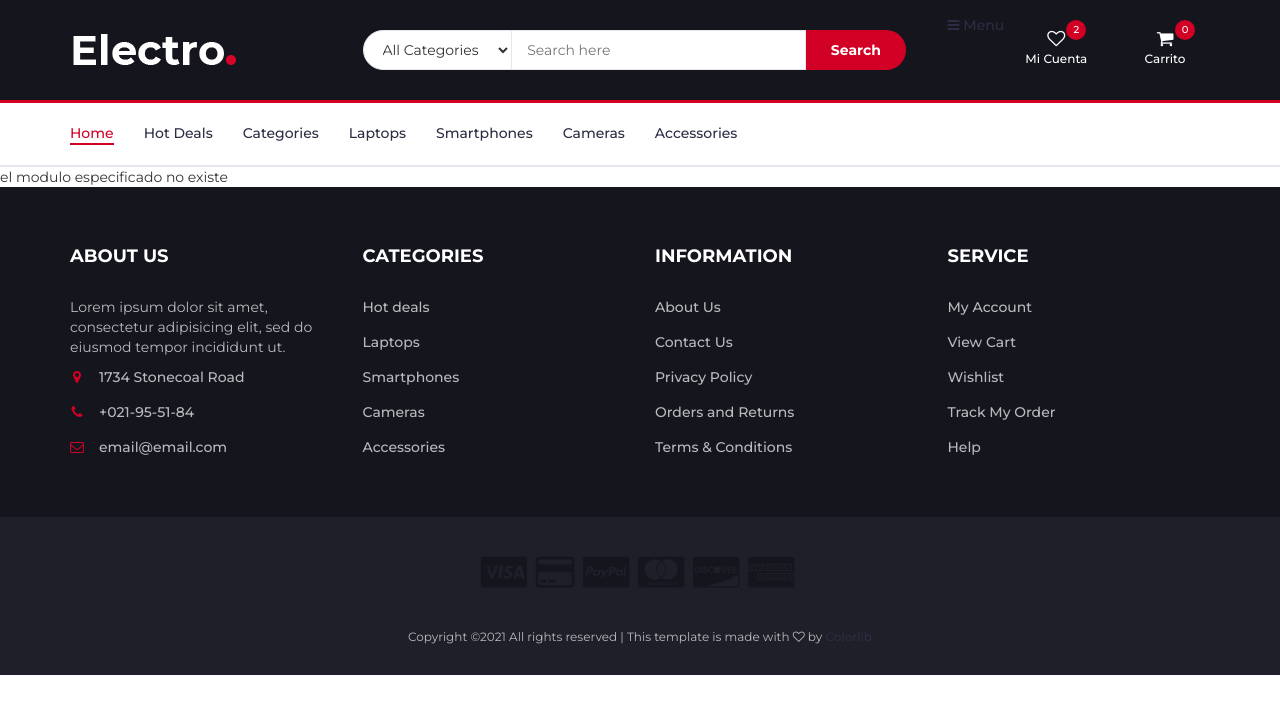
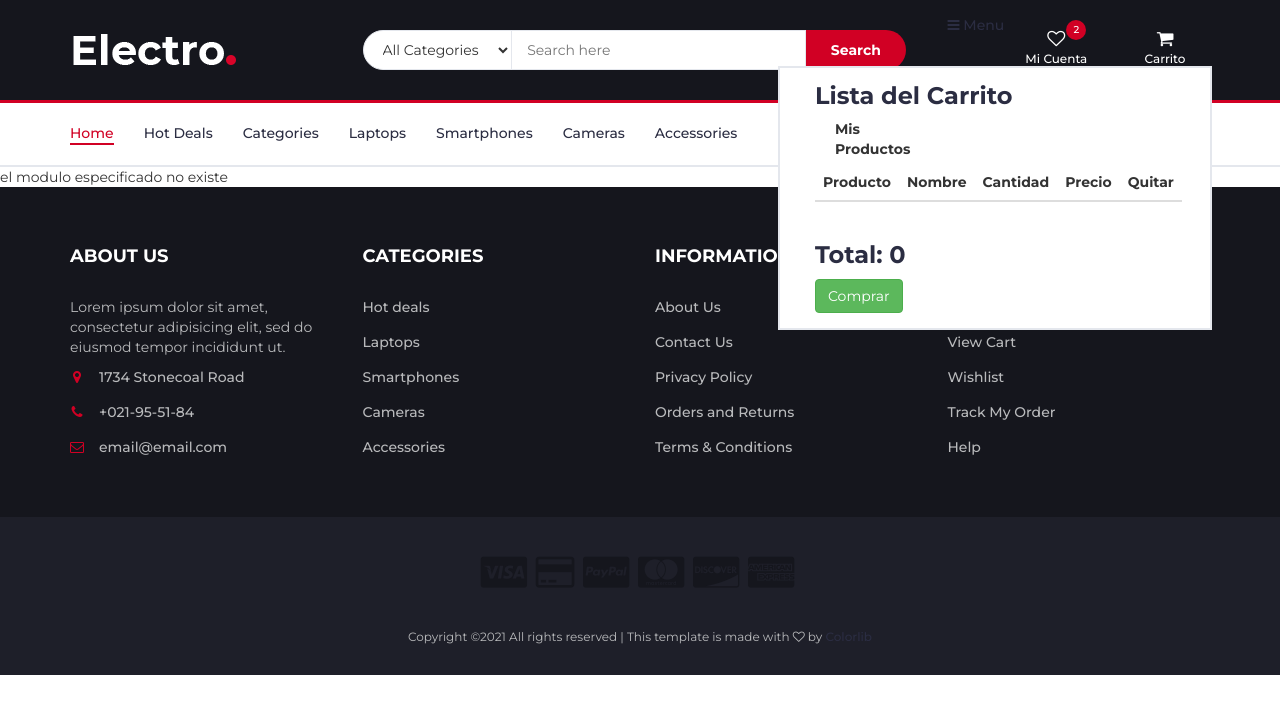
Before and after one commit to Tienda-deportiva/ModuleCar, a PHP site: page /index.php?modulo=header in a window 1280 px wide, after a click on "Carrito". Shown: the top 714 px of the page. Run offline with PHP 8.4, Linux system fonts and the light colour scheme; data that the repository does not hold is empty.

Commit message:
cambios en el proyecto

```diff
--- /dev/null
+++ b/model/Factura/FacturaModel.php
@@ -0,0 +1,5 @@
+<?php
+    include_once '../model/MasterModel.php';
+    class FacturaModel extends MasterModel{
+    }
+?>
--- a/view/partials/header.php
+++ b/view/partials/header.php
@@ -53,21 +53,63 @@
                                      <i class="fa fa-shopping-cart"></i>
                                     <span>Carrito</span>
                                 <!-- juan comente esta linea de codigo de la linea 52 al 87 para enviar directamente al consult.php -->
-                                     <div class="qty" id="cant_prod">0</div>
+                                     <!-- <div class="qty" id="cant_prod">0</div> -->
                                 </a>
                                 <!-- juan comente esta linea de codigo de la linea 58 al 90 para enviar directamente al consult.php -->
-                                 <!-- <div class="cart-dropdown">
-                                    <div class="cart-list lista-carrito" id="lista-carrito"> -->
-                                        <!-- <div class="product-widget">
-                                            <div class="product-img">
+                                 <div class="cart-dropdown" style="width: 430px;">
+                                    <!-- <div class="cart-list lista-carrito" id="lista-carrito"> -->
+
+                                        <!-- <div class="product-widget"> -->
+                                            <!--juan aqui empiezo a copiar el form de la lista de carrito -->
+                                            <div class="bg-light p-4 rounded-lg m-4 mt-3">
+            <h3 style="margin-left: 20px">Lista del Carrito</h3>
+        </div>
+        <form action="#" method="post">
+            <div class="row">
+                <div class="col-md-4" style="margin-left: 20px">
+                    <label for="my-input" style="margin-left: 20px">Mis Productos</label>
+                    <table class="mt-3 table table-striped table-hover">
+                        <thead>
+                            <tr>
+                                <th>Producto</th>
+                                <th>Nombre</th>
+                                <th>Cantidad</th>
+                                <th>Precio</th>
+                                <th>Quitar</th>
+                            </tr>
+                        </thead>
+                         <tbody class="tbody">
+                             <!-- <tr>
+                                <td class="table__productos"><img src=${item.img} alt="" class="img" style="width: 60px"></td>
+                                <td><p class="product-name">${item.title}</p></td>
+                                <td><input type="number" style="width: 50px" min="1" name="cant_prod" id="cant" class="input__elemento table__cantidad" value=${item.amount}></td>
+                                <td>${item.price}</td>
+                                <td><button type="button" class="btn btn-danger delete"><i class="fa fa-trash"></i></button></td>
+                            </tr> -->
+                         </tbody>
+                    </table>
+                    <br>
+                    <div class="row">
+                        <div class="col" style="padding-left: 15px;">
+                            <h3 class="itemCartTotal">Total: 0</h3>
+                        </div>
+                        <div class="col d-flex justify-content-end" style="padding-left: 15px;">
+                            <button class="btn btn-success">Comprar</button>
+                        </div>
+                    </div>
+                </div>
+            </div>
+        </form>
+                                            <!-- aqui Comento esto para probar con el form de la lista de carrito -->
+                                            <!-- <div class="product-img">
                                                 <img src="./img/product01.png" alt="">
                                             </div>
                                             <div class="product-body">
                                                 <h3 class="product-name"><a href="#" id="name_prod" data-id="1">product name goes here</a></h3>
                                                 <h4 class="product-price"><span class="qty" id="cant_prod_selected">1x</span id="prec_prod">$980.00</h4>
                                             </div>
-                                            <button class="delete" id="vaciar-carrito"><i class="fa fa-close"></i></button>
-                                        </div> -->
+                                            <button class="delete" id="vaciar-carrito"><i class="fa fa-close"></i></button> -->
+                                        </div>
                                         <!--juan comente esta linea -->
                                         <!-- <div class="product-widget">
                                             <div class="product-img">
--- a/web/css/style.css
+++ b/web/css/style.css
@@ -543,7 +543,7 @@ textarea.input {
 
 .cart-dropdown {
   position: absolute;
-  width: 300px;
+  width: 400px;
   background: #FFF;
   padding: 15px;
   -webkit-box-shadow: 0px 0px 0px 2px #E4E7ED;
```
Also changed, not shown: controller/Factura/FacturaController.php (+7 -0 lines), view/partials/content.php (+9 -9 lines).
